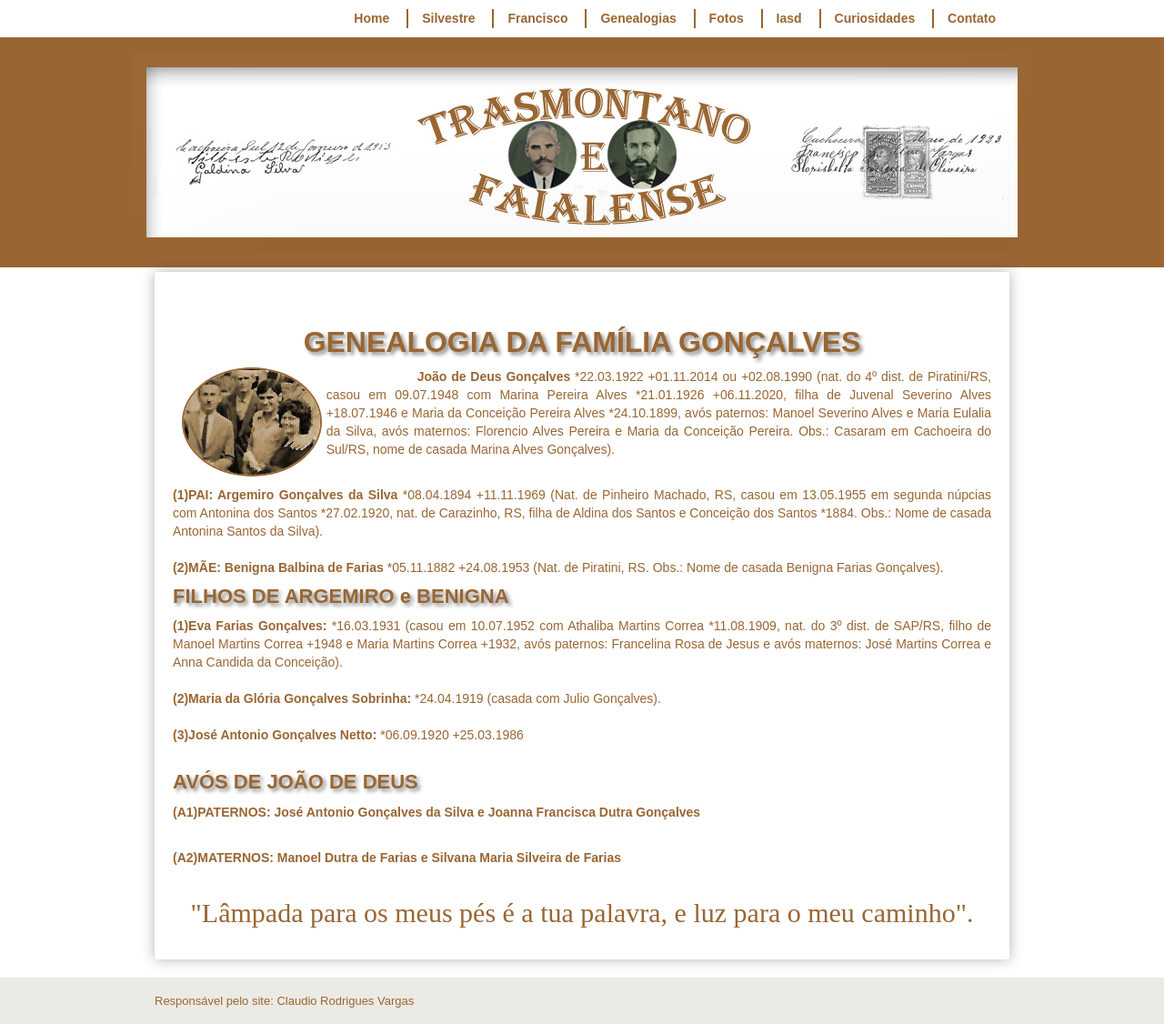
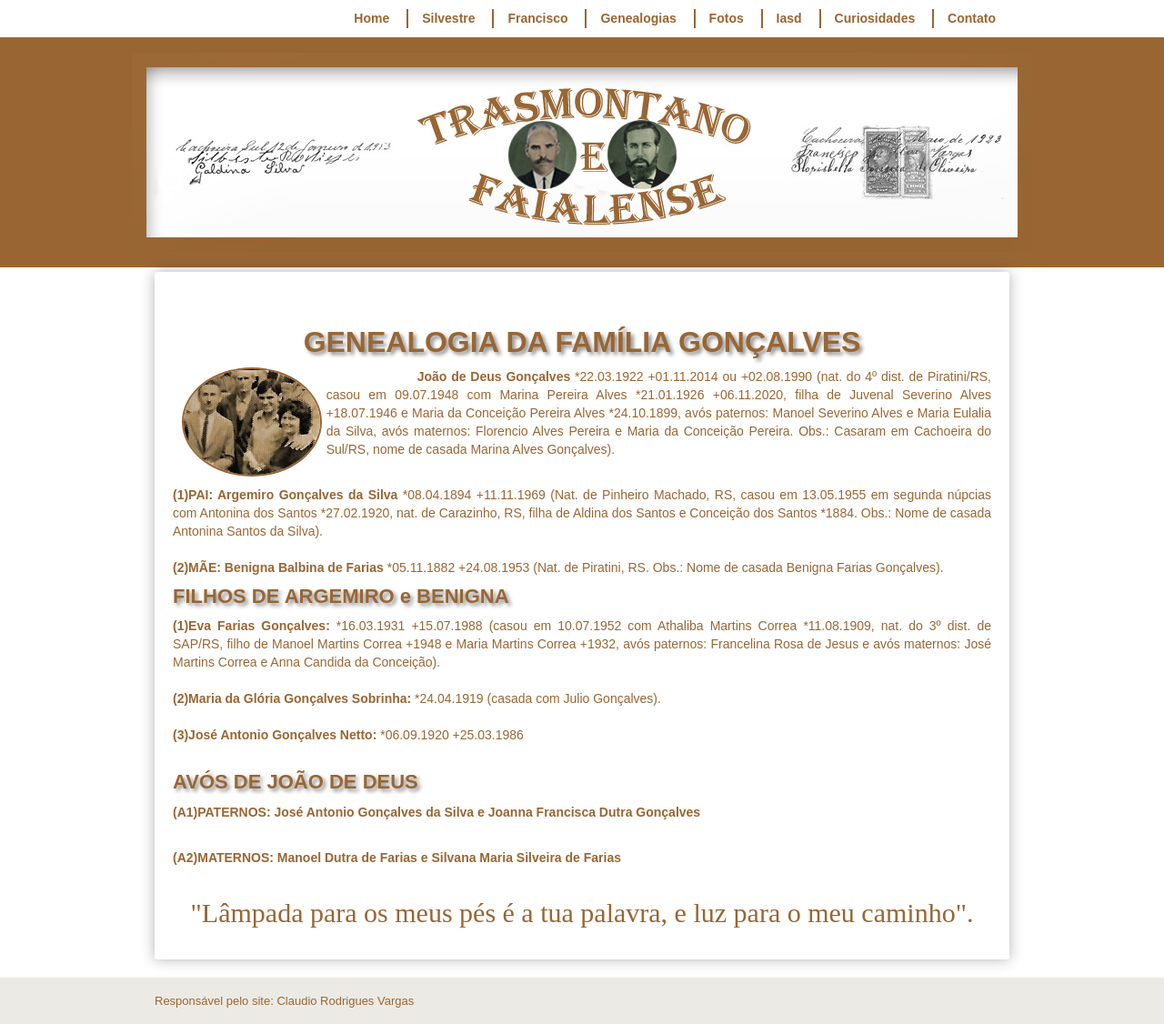
Before and after one commit to claudiovargas1955/claudiovargas1955.github.io, a Jekyll site: the page built from _pages/familia-gonçalves.html, in a window 1280 px wide. Shown: the whole page at 91% size. Built offline with Jekyll 4.4.1, drawn with Linux system fonts in a browser that asks for light colours; some web fonts are replaced.

Commit message:
Update familia-gonçalves.html

```diff
--- a/_pages/familia-gonçalves.html
+++ b/_pages/familia-gonçalves.html
@@ -105,8 +105,8 @@
 <b>(2)MÃE: Benigna Balbina de Farias </b>*05.11.1882 +24.08.1953 (Nat. de Piratini, RS. Obs.: Nome de casada Benigna Farias Gonçalves).<br>
 
 <h4>FILHOS DE ARGEMIRO e BENIGNA</h4>
-<p><b>(1)Eva Farias Gonçalves: </b>*16.03.1931 (casou em 10.07.1952 com Athaliba Martins Correa *11.08.1909, nat. do 3º dist. de SAP/RS, filho de Manoel Martins
-Correa +1948 e Maria Martins Correa +1932, avós paternos: Francelina Rosa de Jesus e avós maternos: José Martins Correa e Anna Candida da Conceição). <br><br>
+<p><b>(1)Eva Farias Gonçalves: </b>*16.03.1931 +15.07.1988 (casou em 10.07.1952 com Athaliba Martins Correa *11.08.1909, nat. do 3º dist. de SAP/RS, filho de Manoel
+Martins Correa +1948 e Maria Martins Correa +1932, avós paternos: Francelina Rosa de Jesus e avós maternos: José Martins Correa e Anna Candida da Conceição). <br><br>
 
 <b>(2)Maria da Glória Gonçalves Sobrinha: </b>*24.04.1919 (casada com Julio Gonçalves).<br><br>
 
```
